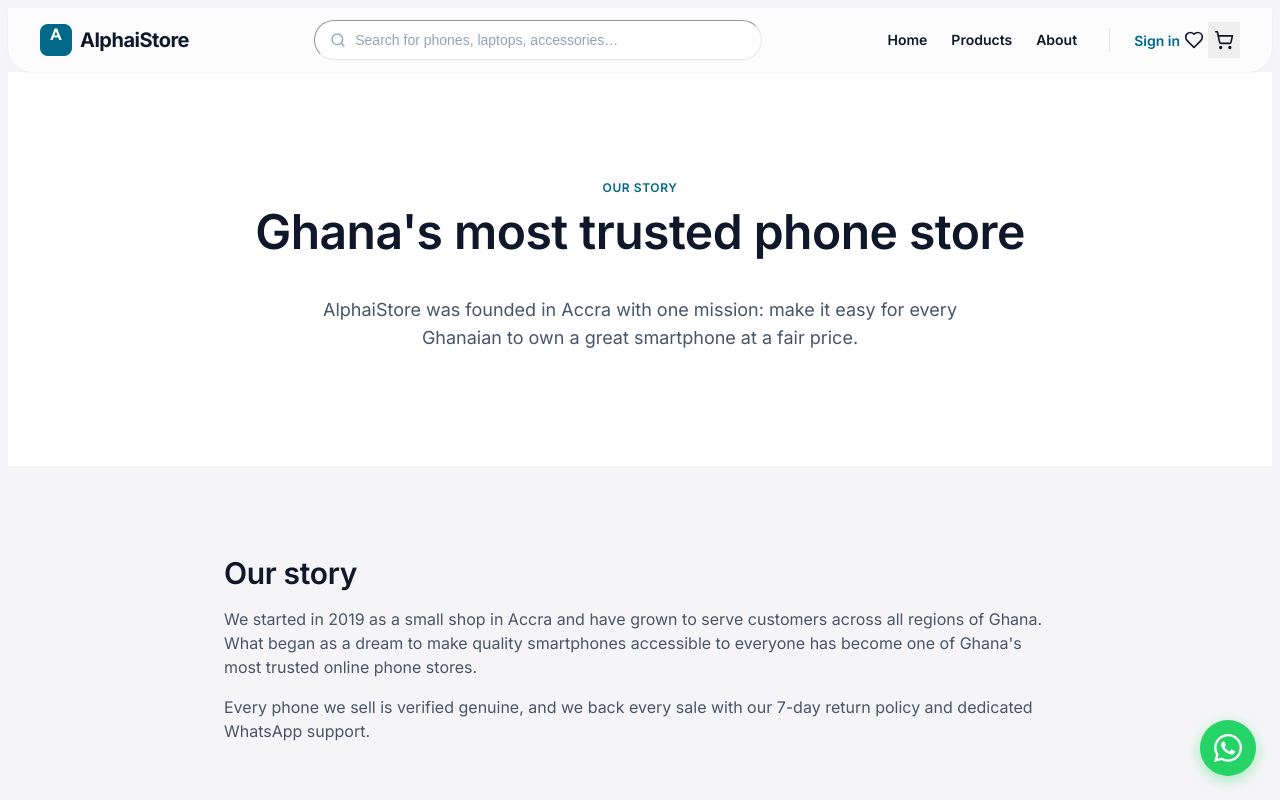
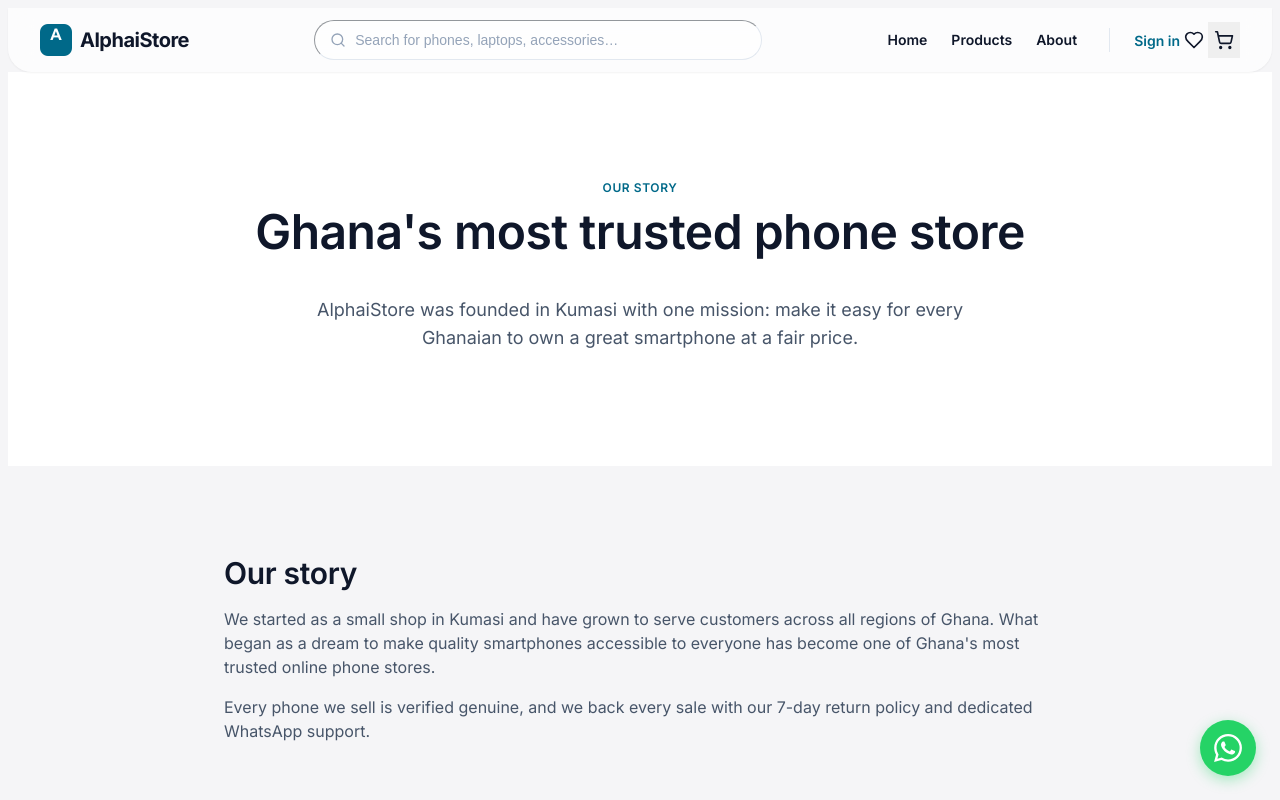
Before and after one commit to neon2755-cmd/alpha_istoregh, a Next.js app in the folder frontend/: page /about in a window 1280 px wide. Shown: the top 800 px of the page. Built offline with nearby package versions, Linux system fonts and the light colour scheme; no server answers.

Commit message:
Update About page city to Kumasi and remove founding year

```diff
--- a/frontend/pages/about.js
+++ b/frontend/pages/about.js
@@ -69,7 +69,7 @@ export default function About() {
             Ghana's most trusted phone store
           </h1>
           <p className="mt-5 text-base md:text-lg text-ink-muted leading-relaxed max-w-2xl mx-auto">
-            AlphaiStore was founded in Accra with one mission: make it easy for
+            AlphaiStore was founded in Kumasi with one mission: make it easy for
             every Ghanaian to own a great smartphone at a fair price.
           </p>
         </div>
@@ -82,7 +82,7 @@ export default function About() {
             Our story
           </h2>
           <p className="text-sm md:text-base text-ink-muted leading-relaxed mb-3">
-            We started in 2019 as a small shop in Accra and have grown to serve
+            We started as a small shop in Kumasi and have grown to serve
             customers across all regions of Ghana. What began as a dream to make
             quality smartphones accessible to everyone has become one of Ghana's
             most trusted online phone stores.
```
